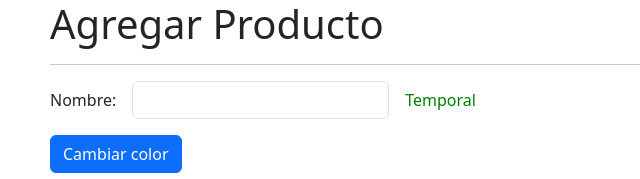
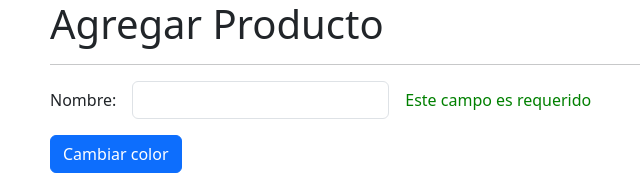
Before and after one commit to PterPmnta/11-diretiveSignals, an Angular app: page /products/product in a window 1280 px wide. Shown: the top 179 px of the page, without its empty margins (32-672 px from the left). Built offline with nearby package versions, Linux system fonts and the light colour scheme.

Commit message:
clase 322: solucion tarea - mensajes de error

```diff
--- a/src/app/products/pages/product-page/product-page.component.html
+++ b/src/app/products/pages/product-page/product-page.component.html
@@ -14,7 +14,9 @@
         </div>
 
         <div class="col-auto">
-            <span customLabel [color]="color">Temporal</span>
+            <span customLabel
+            [color]="color"
+            [errors]="myForm.get('name')?.errors">Temporal</span>
         </div>
     </div>
 
--- a/src/app/shared/directives/custom-label.directive.ts
+++ b/src/app/shared/directives/custom-label.directive.ts
@@ -1,4 +1,5 @@
 import { Directive, ElementRef, Input } from '@angular/core';
+import { ValidationErrors } from '@angular/forms';
 
 @Directive({
   selector: '[customLabel]',
@@ -8,10 +9,16 @@ export class CustomLabelDirective {
 
   private htmlElement?: ElementRef<HTMLElement>;
   private _color: string = 'red';
+  private _errors?: ValidationErrors | null | undefined;
 
   @Input() set color(value: string){
     this._color = value;
     this.setStyle();
+  }
+
+  @Input() set errors(value: ValidationErrors | null | undefined){
+    this._errors = value;
+    this.setErrorMessage();
   }
 
   constructor(private el: ElementRef<HTMLElement>) {
@@ -24,4 +31,36 @@ export class CustomLabelDirective {
     if(!this.htmlElement) return;
     this.htmlElement!.nativeElement.style.color = this._color;
   }
+
+  setErrorMessage(): void{
+    if(!this.htmlElement) return;
+    if(!this._errors) {
+      this.htmlElement!.nativeElement.innerText = 'No hay errores';
+      return;
+    }
+
+    console.log(this._errors);
+
+    const errors = Object.keys(this._errors);
+    console.log(errors);
+
+    if(errors.includes('required')){
+      this.htmlElement!.nativeElement.innerText = 'Este campo es requerido';
+      return;
+    }
+
+    if(errors.includes('minlength')){
+
+      const minLength = this._errors!['minlength']['requiredLength'];
+      const currentLength = this._errors!['minlength']['actualLength'];
+
+      this.htmlElement!.nativeElement.innerText = `Minimo ${currentLength}/${minLength} cracteres`;
+      return;
+    }
+
+    if(errors.includes('email')){
+      this.htmlElement!.nativeElement.innerText = 'No tiene formato de correo';
+      return;
+    }
+  }
 }
```
